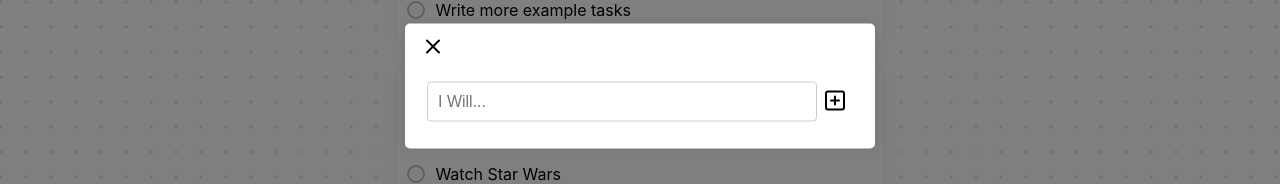
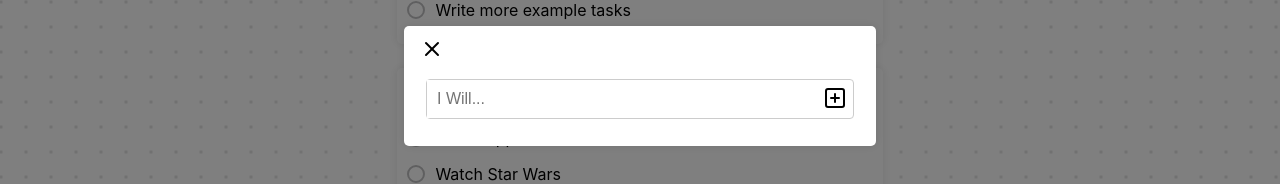
Before and after one commit to thegalaxykat/DailyDo, a React (Vite) app: page / in a window 1280 px wide. Both pictures are taken after a click on the element "I Will". Shown: the part 234-418 px from the top of the page. Built offline with nearby package versions, Linux system fonts and the light colour scheme.

Commit message:
Improve input box outline

```diff
--- a/src/index.css
+++ b/src/index.css
@@ -157,14 +157,15 @@ h2 {
   min-width: 426px;
   margin-top: 5px;
   margin-bottom: 5px;
-  padding: 12px;
+  margin: 12px;
+  border: 1px solid #ccc;
+  border-radius: 4px;
 }
 
 .add-task input[type="text"] {
   padding: 10px;
-  border: 1px solid #ccc;
-  border-radius: 4px;
   font-size: 16px;
   width: 100%;
   outline: none;
+  border:none;
 }
```
